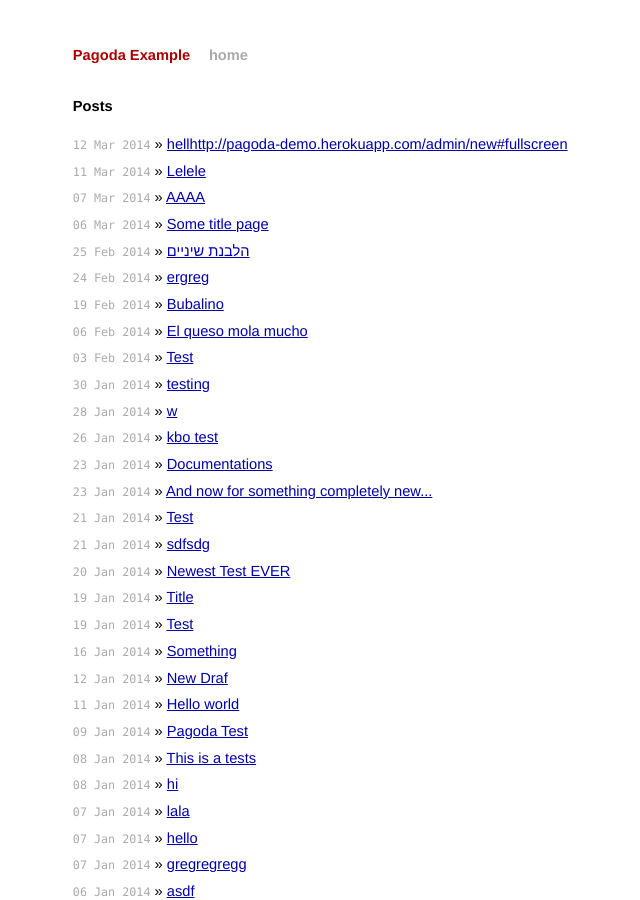
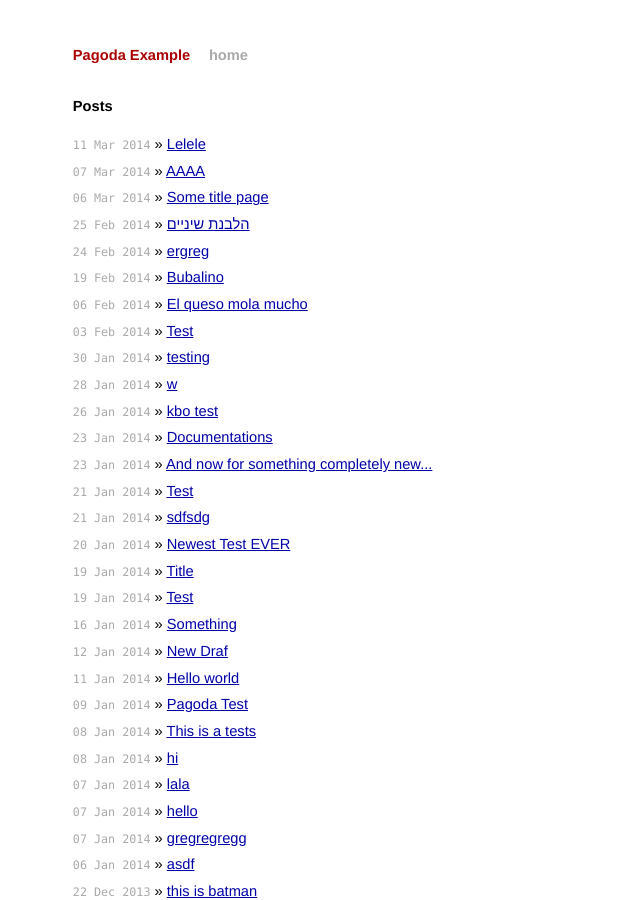
Before and after one commit to alagu/pagoda-demo-blog, a Jekyll site: the page built from index.html, in a window 1280 px wide and 900 px high. Shown: the whole window, without its empty margins (259-899 px from the left). Built offline with Jekyll 4.4.1, drawn with Linux system fonts in a browser that asks for light colours; Markdown is read by kramdown in place of the engine named in the settings; some of the changed lines change nothing that is shown.

Commit message:
Changed 2014-03-12-hellhttp-slash-slash-pagoda-demo-dot-herokuapp-dot-com-slash-admin-slash-new-number-fullscreen.md

```diff
--- a/_posts/2014-03-12-hellhttp-slash-slash-pagoda-demo-dot-herokuapp-dot-com-slash-admin-slash-new-number-fullscreen.md
+++ b/_posts/2014-03-12-hellhttp-slash-slash-pagoda-demo-dot-herokuapp-dot-com-slash-admin-slash-new-number-fullscreen.md
@@ -1,6 +1,6 @@
 ---
-title: hellhttp://pagoda-demo.herokuapp.com/admin/new#fullscreen
+title: hellhttp://pagoda-demo.herokuapp.com/admin/new
 layout: post
-published: true
+published: false
 ---
 i dont speek pik
```
